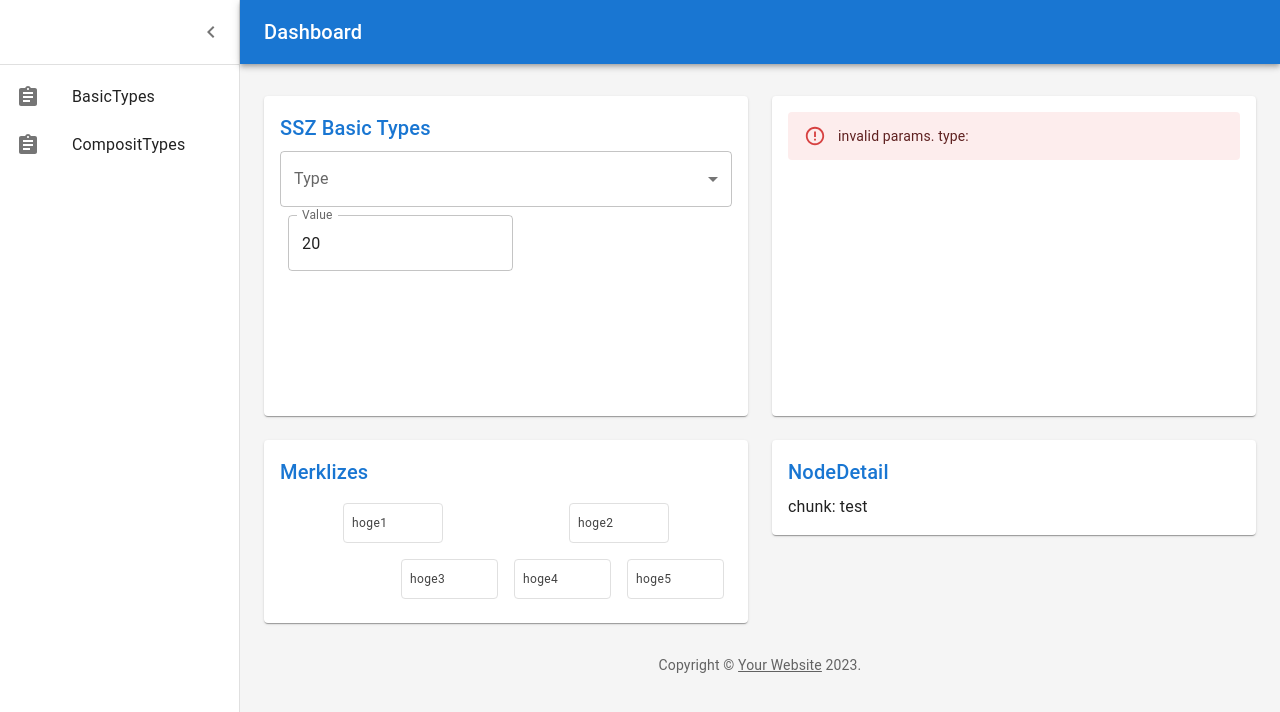
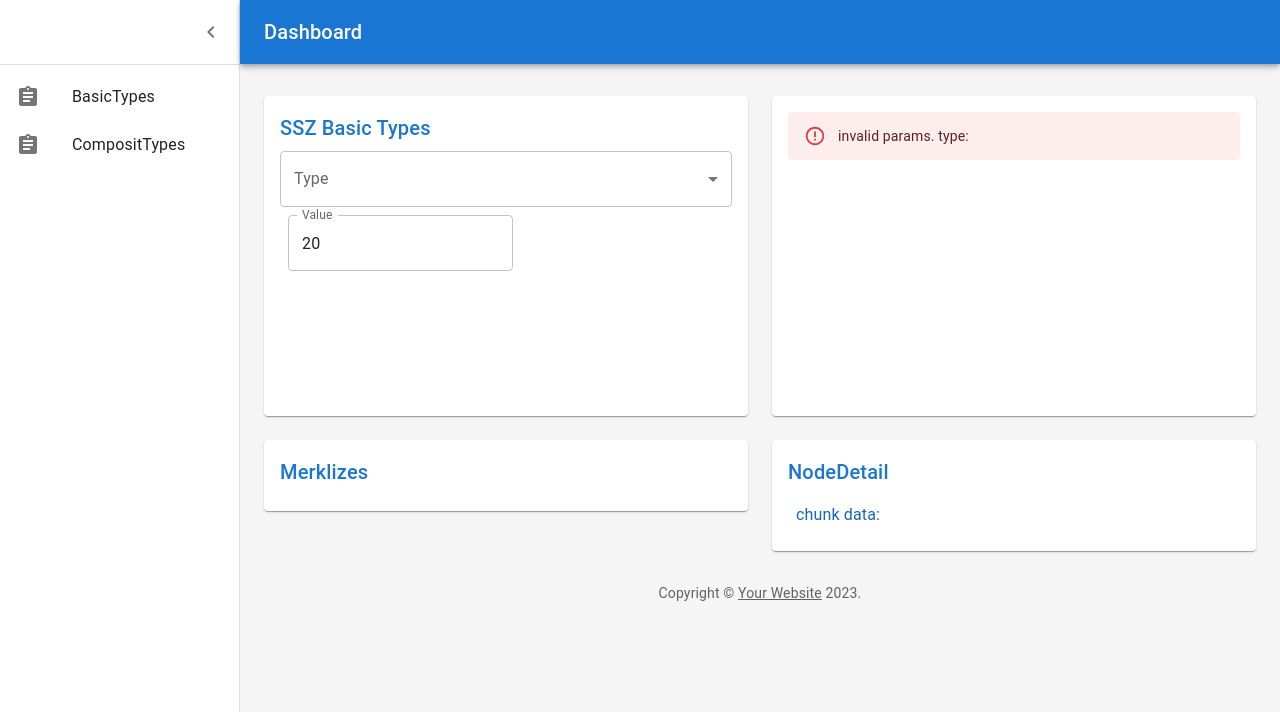
Before and after one commit to nakajo2011/ssz, a React (Create React App) app: page / in a window 1280 px wide. Shown: the top 712 px of the page. Built offline with nearby package versions, Linux system fonts and the light colour scheme.

Commit message:
Implemented show chunks on visualizer. Fixed Vector merkleize error when the parameters are not fit BYTE_PER_CHUNK.

```diff
--- a/src/features/Merklizes.tsx
+++ b/src/features/Merklizes.tsx
@@ -1,11 +1,12 @@
 import * as React from 'react';
 import Title from './Title';
 import BinaryTree from "./binary_tree/BinaryTree";
-import {useAppDispatch} from "../store/hooks";
+import {useAppDispatch, useAppSelector} from "../store/hooks";
 import {nodeClicked} from "../store/nodeDetailSlice";
 
 export default function Merklizes() {
     const dispatch = useAppDispatch()
+    const state = useAppSelector(state => state.sszResult)
 
     const handleNodeClick = (node: string) => {
         console.log('Node clicked:', node);
@@ -16,7 +17,7 @@ export default function Merklizes() {
       <React.Fragment>
           <Title>Merklizes</Title>
           <BinaryTree
-              items={[["hoge1", "hoge2"],[null, "hoge3", "hoge4", "hoge5"]]}
+              items={state.chunks ? [state.chunks] : [[]]}
               onNodeClick={handleNodeClick}/>
       </React.Fragment>
     );
--- a/src/features/NodeDetail.tsx
+++ b/src/features/NodeDetail.tsx
@@ -1,16 +1,15 @@
 import * as React from 'react';
-import Typography from '@mui/material/Typography';
 import Title from './Title';
 import {useAppSelector} from "../store/hooks";
+import {ByteDumpLine} from "./ByteDumpLine";
+import {Buffer} from "buffer";
 
 export default function NodeDetail() {
     const state = useAppSelector(state => state.nodeDetail)
     return (
       <React.Fragment>
           <Title>NodeDetail</Title>
-          <Typography>
-              chunk: {state.value}
-          </Typography>
+          <ByteDumpLine subject='chunk data:' bytedata={new Buffer(state.value!, 'hex')}/>
       </React.Fragment>
     );
 }
--- a/src/features/Results.tsx
+++ b/src/features/Results.tsx
@@ -4,10 +4,45 @@ import {Buffer} from 'buffer'; // for react
 import {useAppSelector} from '../store/hooks'
 import {Alert, Box, Stack} from "@mui/material";
 import {ByteDumpLine} from "./ByteDumpLine";
+import Typography from "@mui/material/Typography";
+
+function renderKeyValueItem(key: string, value: string) {
+return (
+    <Box
+        sx={{
+            display: 'flex',
+            flexDirection: 'row',
+        }}
+    >
+        <Box
+            sx={{
+                display: 'flex',
+                alignItems: 'center',
+                p: 1,
+                width: '8rem',
+            }}
+        >
+            <Typography sx={{
+                color: 'primary.dark'
+            }}>
+                {key}
+            </Typography>
+        </Box>
+        <Box
+            sx={{
+                display: 'flex',
+                flexWrap: 'wrap',
+                p: 1,
+            }}
+        >
+            {value}
+        </Box>
+    </Box>
+)
+}
 
 export default function Results() {
     const state = useAppSelector(state => state.sszResult)
-    console.log("state=", state)
     if(state.hash_tree_root === undefined) {
         return (
             <Stack sx={{ width: '100%' }} spacing={2}>
@@ -21,6 +56,7 @@ export default function Results() {
                 <Box>
                     <ByteDumpLine subject='hash_tree_root:' bytedata={new Buffer(state.hash_tree_root, 'hex')}/>
                     <ByteDumpLine subject='serialize:' bytedata={new Buffer(state.serialize!, 'hex')}/>
+                    {renderKeyValueItem("chunk count", state.chunks!.length.toString())}
                 </Box>
             </React.Fragment>
         );
--- a/src/features/binary_tree/BinaryTree.tsx
+++ b/src/features/binary_tree/BinaryTree.tsx
@@ -9,11 +9,12 @@ type BinaryTreeProps = BoxProps & {
 
 type NodeProps = BoxProps & {
     value?: string
+    label?: string
     onNodeClick?: (node: string|null) => void
 }
 
 function Node(props: NodeProps) {
-    const { sx, value, onNodeClick, ...other } = props;
+    const { sx, value, label, onNodeClick, ...other } = props;
     const handleClick = () => {
         if (onNodeClick && value) {
             onNodeClick(value);
@@ -40,7 +41,7 @@ function Node(props: NodeProps) {
             {...other}
         >
             <Typography align="center" variant="caption">
-                {value}
+                {label}
             </Typography>
         </Box>
     );
@@ -48,13 +49,13 @@ function Node(props: NodeProps) {
 
 
 function renderTree(items: (string|null)[][], handler?: (node: string|null) => void) {
-    const list = items.map((nodes, index) => {
-        const nlist = nodes.map((s, cindex) => {
-            const keyId = "node"+index+"_"+cindex
+    const list = items.map((nodes, row) => {
+        const nlist = nodes.map((s, col) => {
+            const keyId = "node"+row+"_"+col
             if(s === null) {
                 return <Node sx={{border: "0px solid"}} key={keyId}/>
             } else {
-                return <Node onNodeClick={handler} value={s} key={keyId}/>
+                return <Node onNodeClick={handler} value={s} label={"chunk"+col} key={keyId}/>
             }
         })
         return (
@@ -64,7 +65,7 @@ function renderTree(items: (string|null)[][], handler?: (node: string|null) => v
                     flexDirection: 'row',
                     justifyContent: "space-around"
                 }}
-                key={"node_box_"+index}
+                key={"node_box_"+row}
             >
                 {nlist}
             </Box>
--- a/src/lib/composit_type.ts
+++ b/src/lib/composit_type.ts
@@ -68,11 +68,8 @@ export class Vector<T extends BasicBase> extends CompositeBase<T> {
     merkleize(): Buffer {
         const limit = next_pow_of_two(this.chunks)
         const leafs = [...Array(limit).keys()].map(() => Buffer.alloc(BYTES_PER_CHUNK))
-        let offset = 0
-        for(const buf of leafs) {
-            this.value.copy(buf, 0, offset, offset+BYTES_PER_CHUNK)
-            offset += BYTES_PER_CHUNK
-        }
+        const chunks = this.pack()
+        chunks.forEach((c, index) => leafs[index] = c)
         const maxDepth = Math.log2(limit)
         return merkleRoot(leafs, maxDepth)
     }
--- a/src/store/resultSlice.ts
+++ b/src/store/resultSlice.ts
@@ -13,6 +13,7 @@ type basicFactoryParam = {
 export type ResultState = {
     hash_tree_root?: string
     serialize?: string
+    chunks?: string[]
     errorMsg?: string
 };
 
@@ -69,12 +70,14 @@ const conv = (fr: FactoryReturn): ResultState => {
         return {
             hash_tree_root: fr.instance.hash_tree_root().toString('hex'),
             serialize: fr.instance.serialize().toString('hex'),
+            chunks: fr.instance.pack().map((b) => b.toString('hex')),
             errorMsg: undefined
         }
     } else {
         return {
             hash_tree_root: undefined,
             serialize: undefined,
+            chunks: undefined,
             errorMsg: fr.errorMsg
         }
     }
@@ -119,6 +122,7 @@ const composite_type_factory = (state: CompositeParamState): ResultState => {
 const initialState: ResultState = {
     hash_tree_root: undefined,
     serialize: undefined,
+    chunks: undefined,
     errorMsg: undefined
 };
 
```
Also changed, not shown: test/test_util.ts (+9 -0 lines), 1 other file (tests, documents, lock files or other folders).
